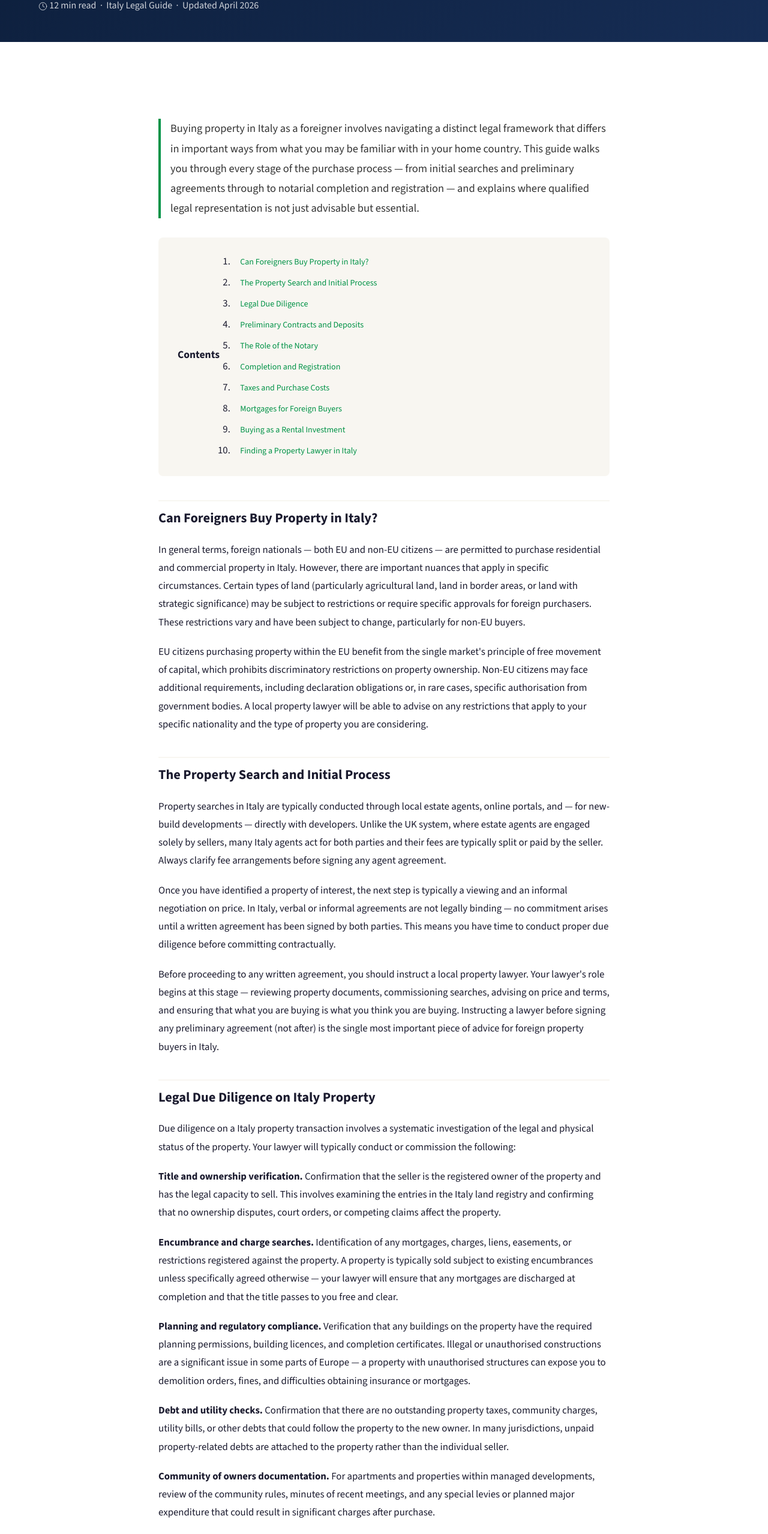
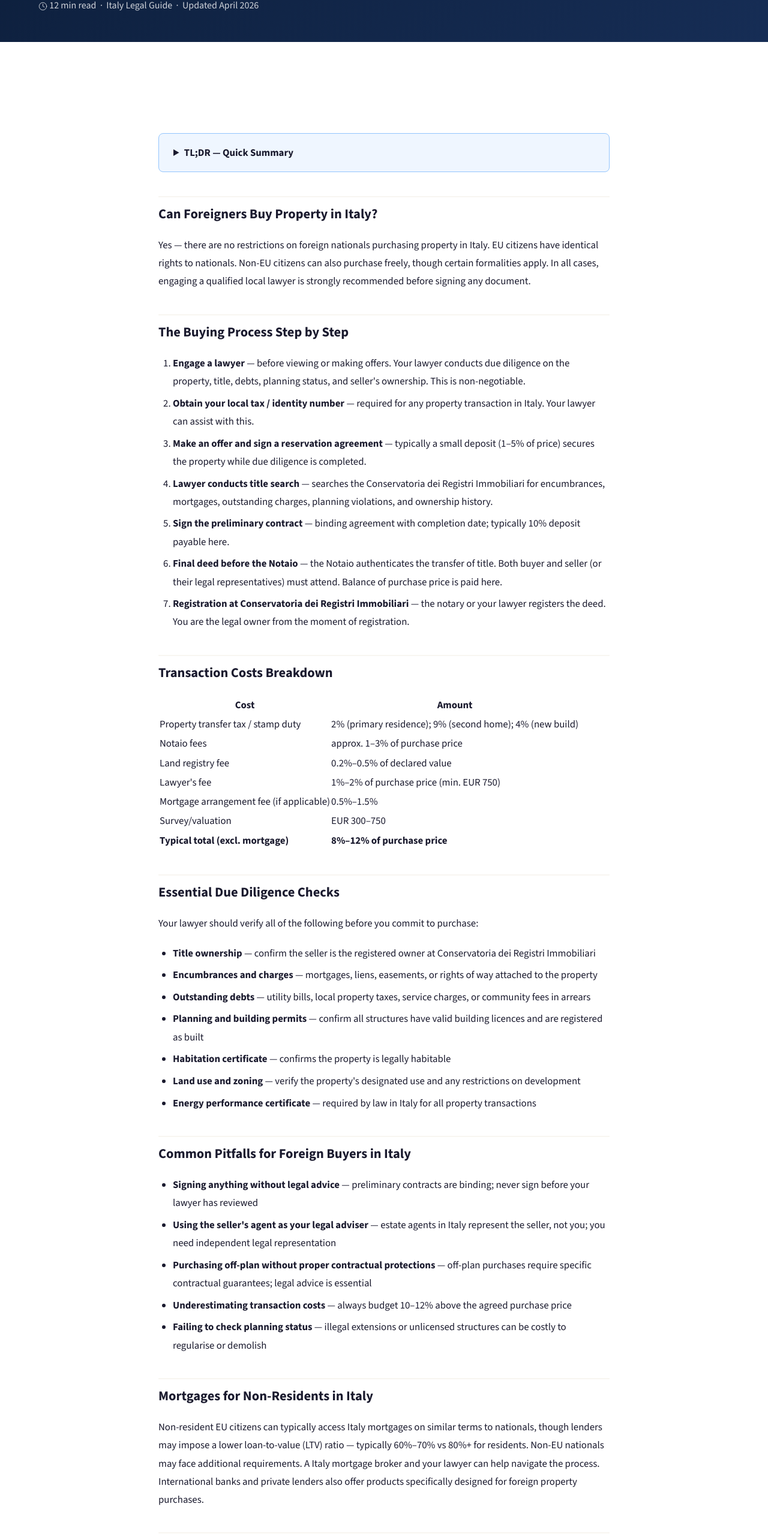
Before and after one commit to JeanBap/avokatfinder-italy, a plain HTML site: page blog/real-estate-law-guide-expats-italy/index.html in a window 1280 px wide. Shown: the part 239-2797 px from the top of the page at 60% size. Drawn offline with nearby package versions, Linux system fonts and the light colour scheme.

Commit message:
develop: full real-estate-law-guide-expats-italy (1237w)

```diff
--- a/blog/real-estate-law-guide-expats-italy/index.html
+++ b/blog/real-estate-law-guide-expats-italy/index.html
@@ -4,11 +4,11 @@
 <meta charset="UTF-8">
 <meta name="viewport" content="width=device-width, initial-scale=1.0">
 <title>Buying Property in Italy as a Foreigner | AvökatFinder</title>
-<meta name="description" content="Real estate law guide for buying property in Italy. Transfer taxes (2% (primary residence); 9% (second home); 4% (new build)), notary process, due diligence and">
+<meta name="description" content="Real estate law guide for buying property in Italy. Transfer taxes (2% (primary residence); 9% (second home)), notary process, due diligence and common pitfalls">
 <link rel="canonical" href="https://italy.avokatfinder.com/blog/real-estate-law-guide-expats-italy/">
 <meta property="og:type" content="website">
 <meta property="og:title" content="Buying Property in Italy as a Foreigner | AvökatFinder">
-<meta property="og:description" content="Real estate law guide for buying property in Italy. Transfer taxes (2% (primary residence); 9% (second home); 4% (new build)), notary process, due diligenc">
+<meta property="og:description" content="Real estate law guide for buying property in Italy. Transfer taxes (2% (primary residence); 9% (second home)), notary process, due diligence and common pit">
 <meta property="og:url" content="https://italy.avokatfinder.com/blog/real-estate-law-guide-expats-italy/">
 <meta property="og:image" content="/img/og.jpg">
 <meta property="og:image:width" content="1200">
@@ -68,84 +68,72 @@
 <section style="padding:clamp(2rem,5vw,4rem) 24px;">
   <div class="container blog-article">
 
-<p class="lead">Buying property in Italy as a foreigner involves navigating a distinct legal framework that differs in important ways from what you may be familiar with in your home country. This guide walks you through every stage of the purchase process — from initial searches and preliminary agreements through to notarial completion and registration — and explains where qualified legal representation is not just advisable but essential.</p>
+<details class="tldr" style="background:#eff6ff;border:1px solid #93c5fd;border-radius:8px;padding:1rem 1.5rem;margin:1.5rem 0">
+<summary style="font-weight:700;cursor:pointer">TL;DR — Quick Summary</summary>
+<p style="margin:.75rem 0 0">Buying property in Italy as a foreigner is legal and relatively straightforward. Key costs: 2% (primary residence); 9% (second home); 4% (new build) transfer tax + approx. 1–3% of purchase price notary fee. Register the transaction at the Conservatoria dei Registri Immobiliari. Budget 8–12% of purchase price for total transaction costs.</p>
+</details>
 
-<nav class="toc" style="background:var(--off-white);padding:1.5rem 2rem;border-radius:8px;margin:2rem 0;">
-<h2 style="margin-top:0;font-size:1.1rem;">Contents</h2>
-<ol>
-<li><a href="#can-foreigners-buy">Can Foreigners Buy Property in Italy?</a></li>
-<li><a href="#search-process">The Property Search and Initial Process</a></li>
-<li><a href="#due-diligence">Legal Due Diligence</a></li>
-<li><a href="#preliminary-contract">Preliminary Contracts and Deposits</a></li>
-<li><a href="#notary">The Role of the Notary</a></li>
-<li><a href="#completion">Completion and Registration</a></li>
-<li><a href="#taxes-costs">Taxes and Purchase Costs</a></li>
-<li><a href="#mortgages">Mortgages for Foreign Buyers</a></li>
-<li><a href="#rental-investment">Buying as a Rental Investment</a></li>
-<li><a href="#find-lawyer">Finding a Property Lawyer in Italy</a></li>
+<h2 id="overview">Can Foreigners Buy Property in Italy?</h2>
+<p>Yes — there are no restrictions on foreign nationals purchasing property in Italy. EU citizens have identical rights to nationals. Non-EU citizens can also purchase freely, though certain formalities apply. In all cases, engaging a qualified local lawyer is strongly recommended before signing any document.</p>
+
+<h2 id="process">The Buying Process Step by Step</h2>
+<ol class="steps">
+<li><strong>Engage a lawyer</strong> — before viewing or making offers. Your lawyer conducts due diligence on the property, title, debts, planning status, and seller's ownership. This is non-negotiable.</li>
+<li><strong>Obtain your local tax / identity number</strong> — required for any property transaction in Italy. Your lawyer can assist with this.</li>
+<li><strong>Make an offer and sign a reservation agreement</strong> — typically a small deposit (1–5% of price) secures the property while due diligence is completed.</li>
+<li><strong>Lawyer conducts title search</strong> — searches the Conservatoria dei Registri Immobiliari for encumbrances, mortgages, outstanding charges, planning violations, and ownership history.</li>
+<li><strong>Sign the preliminary contract</strong> — binding agreement with completion date; typically 10% deposit payable here.</li>
+<li><strong>Final deed before the Notaio</strong> — the Notaio authenticates the transfer of title. Both buyer and seller (or their legal representatives) must attend. Balance of purchase price is paid here.</li>
+<li><strong>Registration at Conservatoria dei Registri Immobiliari</strong> — the notary or your lawyer registers the deed. You are the legal owner from the moment of registration.</li>
 </ol>
-</nav>
 
-<h2 id="can-foreigners-buy">Can Foreigners Buy Property in Italy?</h2>
-<p>In general terms, foreign nationals — both EU and non-EU citizens — are permitted to purchase residential and commercial property in Italy. However, there are important nuances that apply in specific circumstances. Certain types of land (particularly agricultural land, land in border areas, or land with strategic significance) may be subject to restrictions or require specific approvals for foreign purchasers. These restrictions vary and have been subject to change, particularly for non-EU buyers.</p>
-<p>EU citizens purchasing property within the EU benefit from the single market's principle of free movement of capital, which prohibits discriminatory restrictions on property ownership. Non-EU citizens may face additional requirements, including declaration obligations or, in rare cases, specific authorisation from government bodies. A local property lawyer will be able to advise on any restrictions that apply to your specific nationality and the type of property you are considering.</p>
+<h2 id="costs">Transaction Costs Breakdown</h2>
+<table class="doc-table">
+<thead><tr><th>Cost</th><th>Amount</th></tr></thead>
+<tbody>
+<tr><td>Property transfer tax / stamp duty</td><td class="cost">2% (primary residence); 9% (second home); 4% (new build)</td></tr>
+<tr><td>Notaio fees</td><td class="cost">approx. 1–3% of purchase price</td></tr>
+<tr><td>Land registry fee</td><td>0.2%–0.5% of declared value</td></tr>
+<tr><td>Lawyer's fee</td><td>1%–2% of purchase price (min. EUR 750)</td></tr>
+<tr><td>Mortgage arrangement fee (if applicable)</td><td>0.5%–1.5%</td></tr>
+<tr><td>Survey/valuation</td><td>EUR 300–750</td></tr>
+<tr><td><strong>Typical total (excl. mortgage)</strong></td><td class="cost"><strong>8%–12% of purchase price</strong></td></tr>
+</tbody>
+</table>
 
-<h2 id="search-process">The Property Search and Initial Process</h2>
-<p>Property searches in Italy are typically conducted through local estate agents, online portals, and — for new-build developments — directly with developers. Unlike the UK system, where estate agents are engaged solely by sellers, many Italy agents act for both parties and their fees are typically split or paid by the seller. Always clarify fee arrangements before signing any agent agreement.</p>
-<p>Once you have identified a property of interest, the next step is typically a viewing and an informal negotiation on price. In Italy, verbal or informal agreements are not legally binding — no commitment arises until a written agreement has been signed by both parties. This means you have time to conduct proper due diligence before committing contractually.</p>
-<p>Before proceeding to any written agreement, you should instruct a local property lawyer. Your lawyer's role begins at this stage — reviewing property documents, commissioning searches, advising on price and terms, and ensuring that what you are buying is what you think you are buying. Instructing a lawyer before signing any preliminary agreement (not after) is the single most important piece of advice for foreign property buyers in Italy.</p>
+<h2 id="due-diligence">Essential Due Diligence Checks</h2>
+<p>Your lawyer should verify all of the following before you commit to purchase:</p>
+<ul>
+<li><strong>Title ownership</strong> — confirm the seller is the registered owner at Conservatoria dei Registri Immobiliari</li>
+<li><strong>Encumbrances and charges</strong> — mortgages, liens, easements, or rights of way attached to the property</li>
+<li><strong>Outstanding debts</strong> — utility bills, local property taxes, service charges, or community fees in arrears</li>
+<li><strong>Planning and building permits</strong> — confirm all structures have valid building licences and are registered as built</li>
+<li><strong>Habitation certificate</strong> — confirms the property is legally habitable</li>
+<li><strong>Land use and zoning</strong> — verify the property's designated use and any restrictions on development</li>
+<li><strong>Energy performance certificate</strong> — required by law in Italy for all property transactions</li>
+</ul>
 
-<h2 id="due-diligence">Legal Due Diligence on Italy Property</h2>
-<p>Due diligence on a Italy property transaction involves a systematic investigation of the legal and physical status of the property. Your lawyer will typically conduct or commission the following:</p>
-<p><strong>Title and ownership verification.</strong> Confirmation that the seller is the registered owner of the property and has the legal capacity to sell. This involves examining the entries in the Italy land registry and confirming that no ownership disputes, court orders, or competing claims affect the property.</p>
-<p><strong>Encumbrance and charge searches.</strong> Identification of any mortgages, charges, liens, easements, or restrictions registered against the property. A property is typically sold subject to existing encumbrances unless specifically agreed otherwise — your lawyer will ensure that any mortgages are discharged at completion and that the title passes to you free and clear.</p>
-<p><strong>Planning and regulatory compliance.</strong> Verification that any buildings on the property have the required planning permissions, building licences, and completion certificates. Illegal or unauthorised constructions are a significant issue in some parts of Europe — a property with unauthorised structures can expose you to demolition orders, fines, and difficulties obtaining insurance or mortgages.</p>
-<p><strong>Debt and utility checks.</strong> Confirmation that there are no outstanding property taxes, community charges, utility bills, or other debts that could follow the property to the new owner. In many jurisdictions, unpaid property-related debts are attached to the property rather than the individual seller.</p>
-<p><strong>Community of owners documentation.</strong> For apartments and properties within managed developments, review of the community rules, minutes of recent meetings, and any special levies or planned major expenditure that could result in significant charges after purchase.</p>
+<h2 id="pitfalls">Common Pitfalls for Foreign Buyers in Italy</h2>
+<ul>
+<li><strong>Signing anything without legal advice</strong> — preliminary contracts are binding; never sign before your lawyer has reviewed</li>
+<li><strong>Using the seller's agent as your legal adviser</strong> — estate agents in Italy represent the seller, not you; you need independent legal representation</li>
+<li><strong>Purchasing off-plan without proper contractual protections</strong> — off-plan purchases require specific contractual guarantees; legal advice is essential</li>
+<li><strong>Underestimating transaction costs</strong> — always budget 10–12% above the agreed purchase price</li>
+<li><strong>Failing to check planning status</strong> — illegal extensions or unlicensed structures can be costly to regularise or demolish</li>
+</ul>
 
-<h2 id="preliminary-contract">Preliminary Contracts and Reservation Deposits</h2>
-<p>Once due diligence is complete and both parties are ready to proceed, the transaction typically moves to a preliminary or private purchase contract — known by various names in different European jurisdictions (compromis de vente, contrato de arras, Vorvertrag, contratto preliminare, etc.). This is a legally binding document that commits both buyer and seller to the transaction on agreed terms.</p>
-<p>The preliminary contract sets out the agreed purchase price, the property description, the completion date, any conditions or contingencies (such as mortgage approval), and the deposit arrangements. Deposits in European property transactions are typically substantial — commonly 10% of the purchase price — and may be non-refundable if the buyer withdraws without cause. In many systems, if the seller withdraws after signing, they must return double the deposit received.</p>
-<p>Your lawyer must review the preliminary contract carefully before you sign. This document establishes the legal framework for the entire transaction, and errors or unfavourable terms at this stage can be very difficult and costly to correct later. Never sign a preliminary contract without legal advice, regardless of how routine the transaction appears.</p>
+<h2 id="financing">Mortgages for Non-Residents in Italy</h2>
+<p>Non-resident EU citizens can typically access Italy mortgages on similar terms to nationals, though lenders may impose a lower loan-to-value (LTV) ratio — typically 60%–70% vs 80%+ for residents. Non-EU nationals may face additional requirements. A Italy mortgage broker and your lawyer can help navigate the process. International banks and private lenders also offer products specifically designed for foreign property purchases.</p>
 
-<h2 id="notary">The Role of the Notary in Italy Property Transactions</h2>
-<p>In Italy and most continental European legal systems, a notary (notaire, Notar, notaio, etc.) plays a central and mandatory role in property transactions. The notary is a state-appointed legal official whose primary function is to authenticate important legal documents and ensure their legal validity. The notary's role in property transactions is to verify identity, confirm legal capacity, ensure the transaction complies with all legal requirements, and register the transfer of ownership in the land registry.</p>
-<p>Critically, the notary acts as a neutral public official — not as your adviser or advocate. The notary ensures the transaction is legally valid but does not protect your interests in the way a private lawyer does. This distinction is fundamental: you need both a notary (for the legal formalities of the transaction) and your own property lawyer (to protect your interests, conduct due diligence, and advise you).</p>
-<p>Notarial fees in Italy are typically regulated by statute and calculated as a percentage of the declared purchase price. These fees cannot be negotiated but are generally modest relative to the overall transaction costs.</p>
+<h2 id="faq">Frequently Asked Questions</h2>
+<div class="faq-item"><button class="faq-q" aria-expanded="false">Do I need a lawyer to buy property in Italy? <span class="faq-icon">+</span></button><div class="faq-a" hidden>It is not always legally required but is strongly recommended. The risks of proceeding without independent legal advice in Italy — including purchasing a property with hidden debts, building violations, or title defects — are significant. Legal fees are a small fraction of the protection they provide.</div></div>
+<div class="faq-item"><button class="faq-q" aria-expanded="false">What taxes will I pay when buying property in Italy? <span class="faq-icon">+</span></button><div class="faq-a" hidden>The main tax is the property transfer tax or equivalent: 2% (primary residence); 9% (second home); 4% (new build). Additional costs include notary fees (approx. 1–3% of purchase price), land registry fees, and your lawyer's fee. Total transaction costs typically run 8–12% of the purchase price.</div></div>
+<div class="faq-item"><button class="faq-q" aria-expanded="false">Can non-EU citizens buy property in Italy? <span class="faq-icon">+</span></button><div class="faq-a" hidden>Yes — there are no nationality-based restrictions on property purchase in Italy. Non-EU citizens can purchase freely, subject to the same process as EU buyers.</div></div>
+<div class="faq-item"><button class="faq-q" aria-expanded="false">How long does a property purchase take in Italy? <span class="faq-icon">+</span></button><div class="faq-a" hidden>From offer acceptance to completion, the process typically takes 6–12 weeks for a straightforward purchase. Complex transactions, off-plan purchases, or cases requiring planning regularisation can take considerably longer. Your lawyer will give you a realistic timeline after reviewing the specific property.</div></div>
 
-<h2 id="completion">Completion and Registration</h2>
-<p>Completion takes place before the notary. Both buyer and seller (or their authorised representatives under a power of attorney) must be present or represented. At completion, the balance of the purchase price is paid, typically by certified bank transfer, the deed of sale is signed before the notary, and the keys are handed over.</p>
-<p>Following completion, the notary (or your lawyer on your behalf) submits the deed to the land registry for registration. In most jurisdictions, legal title does not formally transfer to you until this registration is complete — a process that can take several weeks. During this period, your lawyer should ensure that the property is protected against any interim encumbrances.</p>
-
-<h2 id="taxes-costs">Taxes and Purchase Costs in Italy</h2>
-<p>Beyond the purchase price, foreign buyers in Italy should budget for significant additional transaction costs. These typically include transfer taxes or VAT (depending on whether the property is new-build or resale), notarial fees, land registry fees, and your lawyer's fees. Total additional costs commonly range from 8% to 15% of the purchase price depending on the specific type of property, its location, and applicable tax rates.</p>
-<p>Ongoing ownership costs include annual property taxes, community of owners charges (for apartments), buildings insurance, and — for non-resident owners — potential non-resident income tax obligations. If you intend to rent the property, rental income will be taxable in Italy and potentially in your country of residence as well. A tax adviser with cross-border experience is strongly recommended for foreign property owners.</p>
-
-<h2 id="mortgages">Mortgages for Foreign Buyers in Italy</h2>
-<p>Foreign nationals can typically access Italy's mortgage market, though on different terms from residents. Non-resident buyers commonly face lower maximum loan-to-value ratios (typically 60–70% versus 80%+ for residents), higher interest rates, more stringent income verification requirements, and additional documentation demands. Processing times for non-resident mortgage applications tend to be longer.</p>
-<p>Some international banks with branches in both your home country and Italy offer cross-border mortgage products that can simplify the process. Specialist mortgage brokers familiar with the needs of foreign buyers in Italy can identify the most suitable lenders and expedite the application process.</p>
-
-<h2 id="rental-investment">Buying as a Rental Investment in Italy</h2>
-<p>Many foreign buyers in Italy purchase property as a rental investment, whether for long-term residential lets or short-term holiday rental. Both routes carry specific legal and tax obligations that vary significantly by region and municipality. Short-term rental (Airbnb-style) is subject to licensing requirements, occupancy limits, and in some areas outright restrictions in certain zones. Long-term residential tenancy law in Italy provides tenants with significant protections, including security of tenure provisions, rent controls in some areas, and minimum notice periods.</p>
-<p>Before purchasing a property for rental purposes, obtain specific legal and tax advice on the rental regulatory framework in that specific location. What is permitted in one municipality may be restricted in another.</p>
-
-<h2 id="find-lawyer">Finding a Property Lawyer in Italy</h2>
-<p>Our directory lists 134 verified English-speaking law firms across 32 cities in Italy, including Amalfi, Ancona, Bari, Bergamo, Bologna and more. Property and conveyancing specialists are available across the major cities and in regions popular with international buyers.</p>
-<p>When selecting a property lawyer in Italy, look for: specific experience with transactions involving foreign buyers, knowledge of the local market and its particular quirks, full fluency in English and the local language, transparency on fees (many property lawyers charge a fixed percentage of the purchase price), and willingness to coordinate with your notary, mortgage broker, and financial adviser as part of a complete transaction team.</p>
-
-    <div style="margin-top:3rem;padding:2rem;background:var(--off-white);border-radius:12px;text-align:center">
-      <h3 style="margin-top:0">Need Legal Help in Italy?</h3>
-      <p>Find a verified English-speaking lawyer in Italy using our free matching tool.</p>
-      <a href="/find-a-lawyer/" class="btn btn-primary">Find My Lawyer in 60 Seconds &rarr;</a>
-    </div>
-  </div>
+</div>
 </section>
 
-<section class="cta-band">
-  <h2>Need an English-Speaking Lawyer in Italy?</h2>
-  <p>Browse our verified directory of law firms across Italy's major cities. All listed firms offer English-language legal services to expats and foreign nationals.</p>
-  <a href="/find-a-lawyer/" class="btn btn-white">Find My Lawyer in 60 Seconds</a>
-</section>
 <div class="author-bio" style="display:flex;gap:1rem;align-items:flex-start;background:#f8fafc;border:1px solid #e2e8f0;border-radius:10px;padding:1.25rem 1.5rem;margin:2.5rem 0;font-size:.92rem">
 <div style="flex-shrink:0;width:48px;height:48px;background:var(--primary,#1E3A5F);border-radius:50%;display:flex;align-items:center;justify-content:center;color:#fff;font-weight:700;font-size:1.1rem">AF</div>
 <div><strong style="display:block;margin-bottom:.25rem">Av&#246;katFinder Editorial Team</strong>
```
